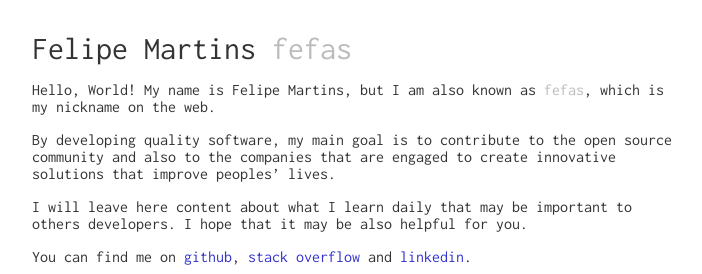
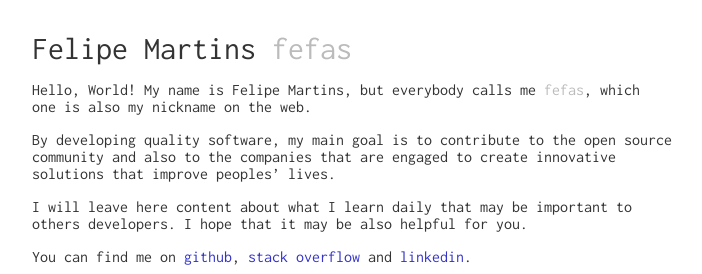
Before and after one commit to fefas/blog.fefas.net, a Jekyll site: the page built from pages/home.md, in a window 1280 px wide. Shown: the top 274 px of the page, without its empty margins (288-990 px from the left). Built offline with Jekyll 4.4.1, drawn with Linux system fonts in a browser that asks for light colours.

Commit message:
Move pages into pages/ directory

```diff
--- a/index.md
+++ b/pages/home.md
@@ -1,12 +1,13 @@
 ---
 layout: default
+permalink: /
 ---
 
 # {{ site.data.me.name }} <span class="nickname">{{ site.data.me.nickname }}</span>
 
-Hello, World! My name is {{ site.data.me.name }}, but I am also known as <span
-class="nickname">{{ site.data.me.nickname }}</span>, which is my nickname on the
-web.
+Hello, World! My name is {{ site.data.me.name }}, but everybody calls me <span
+class="nickname">{{ site.data.me.nickname }}</span>, which one is also my
+nickname on the web.
 
 By developing quality software, my main goal is to contribute to the open source
 community and also to the companies that are engaged to create innovative
```
